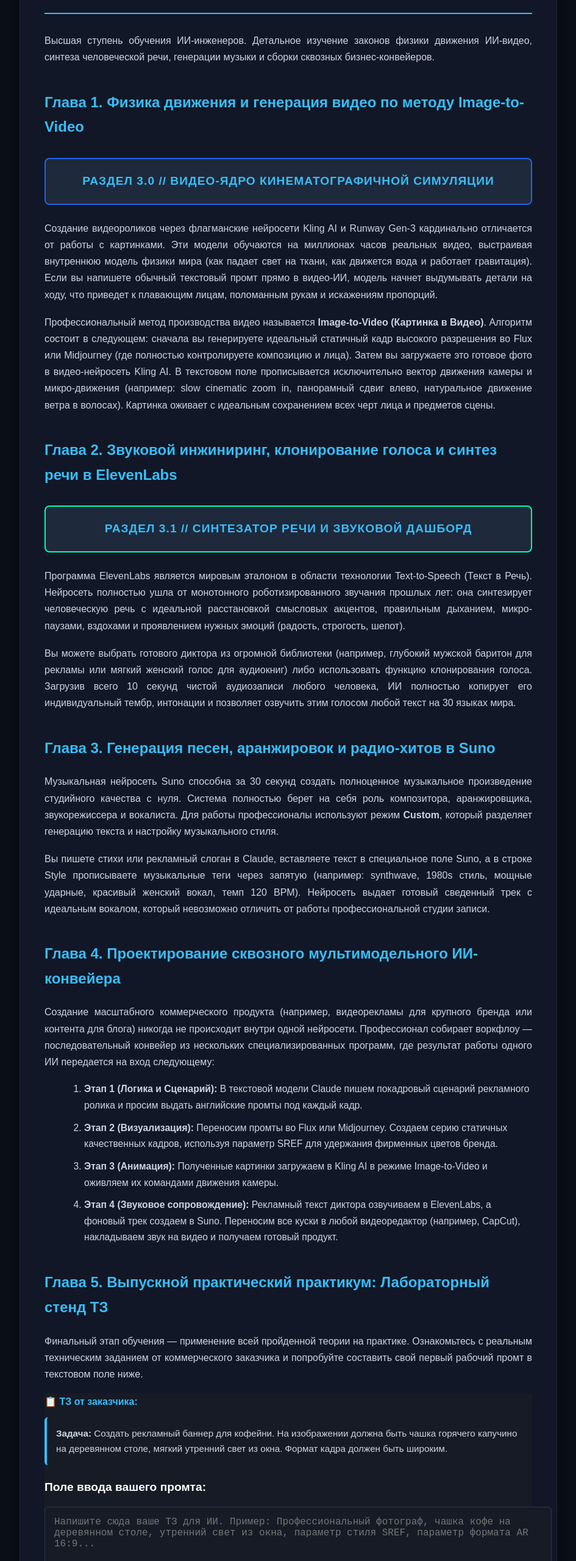
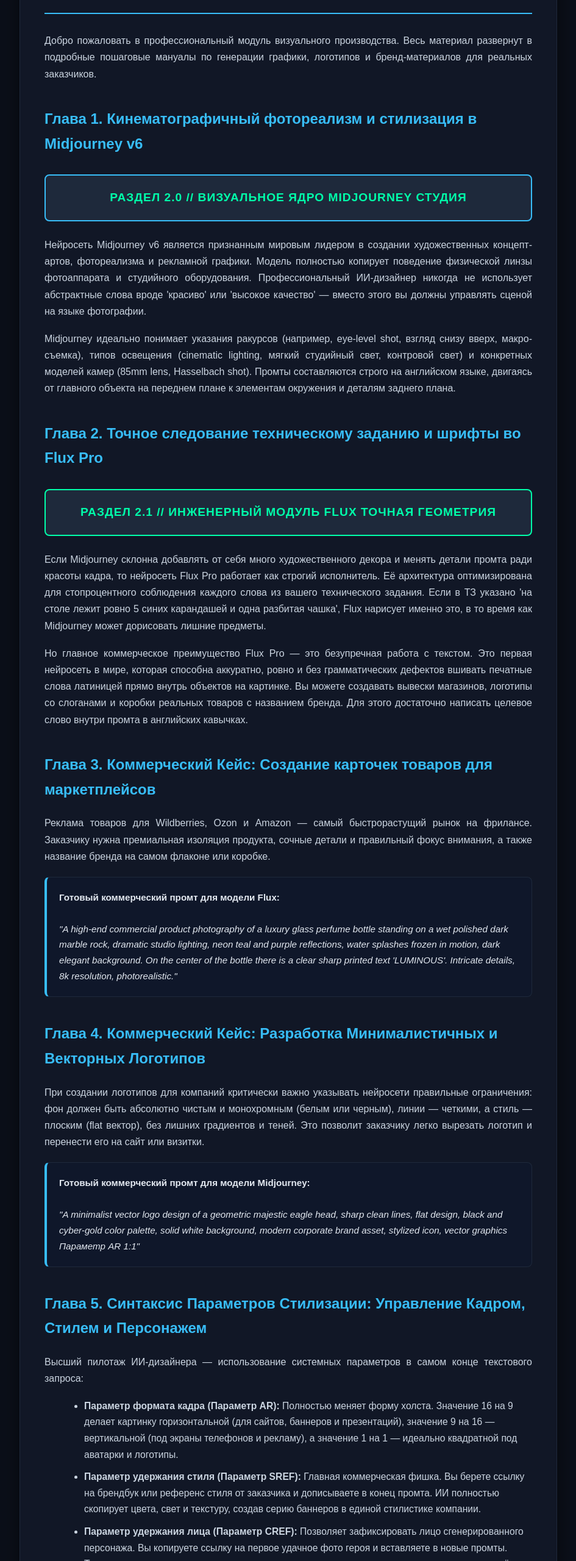
Before and after one commit to PEShhoeva5/ai-academy, a plain HTML site: page page2.html in a window 1280 px wide. Shown: the part 240-2800 px from the top of the page at 61% size, without its empty margins (167-1112 px from the left). Drawn offline with Linux system fonts and the light colour scheme.

Commit message:
Add files via upload

```diff
--- a/page2.html
+++ b/page2.html
@@ -3,7 +3,7 @@
 <head>
     <meta charset="utf-8">
     <meta name="viewport" content="width=device-width, initial-scale=1.0">
-    <title>Курс 3: Нейро-Продакшн и Диплом</title>
+    <title>Курс 2: Коммерческая Графика</title>
     <style>
         body { background-color: #0b0f19; color: #e2e8f0; font-family: sans-serif; padding: 20px; line-height: 1.7; padding-top: 80px; }
         .box { max-width: 800px; margin: 0 auto; background-color: #111726; padding: 40px; border-radius: 12px; border: 1px solid #1e293b; box-shadow: 0 10px 30px rgba(0,0,0,0.5); }
@@ -11,19 +11,13 @@
         .nav-item { display: inline-block; background: #0f172a; color: #fff; padding: 8px 16px; margin: 0 4px; border-radius: 4px; text-decoration: none; font-weight: bold; font-size: 0.9rem; border: 1px solid #2d3748; }
         .nav-item:hover { border-color: #00ffaa; }
         h1 { text-align: center; color: #fff; margin-bottom: 30px; border-bottom: 2px solid #38bdf8; padding-bottom: 15px; font-size: 1.8rem; font-weight: 700; }
-        .chapter-banner { background: #1e293b; border: 2px solid #2563eb; padding: 20px; border-radius: 8px; margin: 25px 0; text-align: center; font-weight: bold; color: #38bdf8; font-size: 1.2rem; text-transform: uppercase; letter-spacing: 1px; }
+        .chapter-banner { background: #1e293b; border: 2px solid #38bdf8; padding: 20px; border-radius: 8px; margin: 25px 0; text-align: center; font-weight: bold; color: #00ffaa; font-size: 1.2rem; text-transform: uppercase; letter-spacing: 1px; }
         h2 { color: #38bdf8; font-size: 1.5rem; margin-top: 40px; margin-bottom: 15px; padding-bottom: 5px; }
         h3 { color: #00ffaa; margin-top: 25px; margin-bottom: 10px; font-size: 1.2rem; font-weight: 600; }
         p { color: #cbd5e1; margin-bottom: 18px; font-size: 1rem; text-align: justify; }
         ul, ol { margin-left: 25px; margin-bottom: 20px; }
         li { margin-bottom: 10px; color: #cbd5e1; font-size: 0.98rem; }
-        .prompt-input { width: 100%; height: 90px; background: #161b26; border: 1px solid #2d3748; border-radius: 6px; color: #fff; padding: 15px; font-size: 1rem; margin-top: 10px; resize: none; }
-        .tips-box { background: #161b26; padding: 15px; border-radius: 6px; border-left: 4px solid #38bdf8; margin-top: 12px; font-size: 0.95rem; color: #cbd5e1; line-height: 1.6; }
-        .tech-cert-panel { background-color: #0f172a; border: 1px solid #1e293b; border-top: 3px solid #2563eb; padding: 35px; border-radius: 8px; text-align: left; margin-top: 40px; }
-        .tech-cert-status { font-family: monospace; color: #2563eb; font-weight: bold; font-size: 0.9rem; letter-spacing: 1px; text-transform: uppercase; margin-bottom: 12px; display: block; }
-        .tech-cert-title { color: #fff; font-size: 1.5rem; font-weight: 600; margin-bottom: 15px; }
-        .tech-cert-line { height: 1px; background: #1e293b; margin: 20px 0; }
-        .tech-btn { display: block; background-color: #2563eb; color: #fff; font-weight: bold; text-decoration: none; padding: 15px; border-radius: 6px; font-size: 1rem; text-align: center; margin-top: 25px; letter-spacing: 0.5px; }
+        .example-box { background-color: #0f172a; padding: 20px; border-radius: 8px; margin: 20px 0; border: 1px solid #1e293b; border-left: 4px solid #38bdf8; font-size: 0.95rem; color: #e2e8f0; }
         .btn-flex { display: flex; justify-content: space-between; margin-top: 35px; gap: 15px; }
         .btn-link { display: block; width: 48%; padding: 15px; font-weight: bold; border-radius: 6px; text-decoration: none; text-align: center; font-size: 1rem; background-color: #2d3748; color: #fff; border: 1px solid #4a5568; }
     </style>
@@ -32,55 +26,55 @@
 
     <nav class="nav-bar">
         <a href="index.html" class="nav-item">Курс 1 (Текст)</a>
-        <a href="page2.html" class="nav-item">Курс 2 (Графика)</a>
-        <a href="page3.html" class="nav-item" style="border-color:#00ffaa;">Курс 3 (Медиа)</a>
+        <a href="page2.html" class="nav-item" style="border-color:#00ffaa;">Курс 2 (Графика)</a>
+        <a href="page3.html" class="nav-item">Курс 3 (Медиа)</a>
     </nav>
 
     <div class="box">
-        <h1>КУРС 3: Кинематографичный Продакшн и Автоматизация (Полная программа)</h1>
-        <p>Высшая ступень обучения ИИ-инженеров. Детальное изучение законов физики движения ИИ-видео, синтеза человеческой речи, генерации музыки и сборки сквозных бизнес-конвейеров.</p>
+        <h1>КУРС 2: Коммерческая Графика и Дизайн (Полная программа)</h1>
+        <p>Добро пожаловать в профессиональный модуль визуального производства. Весь материал развернут в подробные пошаговые мануалы по генерации графики, логотипов и бренд-материалов для реальных заказчиков.</p>
 
         <!-- ГЛАВА 1 -->
-        <h2>Глава 1. Физика движения и генерация видео по методу Image-to-Video</h2>
-        <div class="chapter-banner">РАЗДЕЛ 3.0 // ВИДЕО-ЯДРО КИНЕМАТОГРАФИЧНОЙ СИМУЛЯЦИИ</div>
-        <p>Создание видеороликов через флагманские нейросети Kling AI и Runway Gen-3 кардинально отличается от работы с картинками. Эти модели обучаются на миллионах часов реальных видео, выстраивая внутреннюю модель физики мира (как падает свет на ткани, как движется вода и работает гравитация). Если вы напишете обычный текстовый промт прямо в видео-ИИ, модель начнет выдумывать детали на ходу, что приведет к плавающим лицам, поломанным рукам и искажениям пропорций.</p>
-        <p>Профессиональный метод производства видео называется <b>Image-to-Video (Картинка в Видео)</b>. Алгоритм состоит в следующем: сначала вы генерируете идеальный статичный кадр высокого разрешения во Flux или Midjourney (где полностью контролируете композицию и лица). Затем вы загружаете это готовое фото в видео-нейросеть Kling AI. В текстовом поле прописывается исключительно вектор движения камеры и микро-движения (например: slow cinematic zoom in, панорамный сдвиг влево, натуральное движение ветра в волосах). Картинка оживает с идеальным сохранением всех черт лица и предметов сцены.</p>
+        <h2>Глава 1. Кинематографичный фотореализм и стилизация в Midjourney v6</h2>
+        <div class="chapter-banner">РАЗДЕЛ 2.0 // ВИЗУАЛЬНОЕ ЯДРО MIDJOURNEY СТУДИЯ</div>
+        <p>Нейросеть Midjourney v6 является признанным мировым лидером в создании художественных концепт-артов, фотореализма и рекламной графики. Модель полностью копирует поведение физической линзы фотоаппарата и студийного оборудования. Профессиональный ИИ-дизайнер никогда не использует абстрактные слова вроде 'красиво' или 'высокое качество' — вместо этого вы должны управлять сценой на языке фотографии.</p>
+        <p>Midjourney идеально понимает указания ракурсов (например, eye-level shot, взгляд снизу вверх, макро-съемка), типов освещения (cinematic lighting, мягкий студийный свет, контровой свет) и конкретных моделей камер (85mm lens, Hasselbach shot). Промты составляются строго на английском языке, двигаясь от главного объекта на переднем плане к элементам окружения и деталям заднего плана.</p>
 
         <!-- ГЛАВА 2 -->
-        <h2>Глава 2. Звуковой инжиниринг, клонирование голоса и синтез речи в ElevenLabs</h2>
-        <div class="chapter-banner" style="border-color: #00ffaa;">РАЗДЕЛ 3.1 // СИНТЕЗАТОР РЕЧИ И ЗВУКОВОЙ ДАШБОРД</div>
-        <p>Программа ElevenLabs является мировым эталоном в области технологии Text-to-Speech (Текст в Речь). Нейросеть полностью ушла от монотонного роботизированного звучания прошлых лет: она синтезирует человеческую речь с идеальной расстановкой смысловых акцентов, правильным дыханием, микро-паузами, вздохами и проявлением нужных эмоций (радость, строгость, шепот).</p>
-        <p>Вы можете выбрать готового диктора из огромной библиотеки (например, глубокий мужской баритон для рекламы или мягкий женский голос для аудиокниг) либо использовать функцию клонирования голоса. Загрузив всего 10 секунд чистой аудиозаписи любого человека, ИИ полностью копирует его индивидуальный тембр, интонации и позволяет озвучить этим голосом любой текст на 30 языках мира.</p>
+        <h2>Глава 2. Точное следование техническому заданию и шрифты во Flux Pro</h2>
+        <div class="chapter-banner" style="border-color: #00ffaa;">РАЗДЕЛ 2.1 // ИНЖЕНЕРНЫЙ МОДУЛЬ FLUX ТОЧНАЯ ГЕОМЕТРИЯ</div>
+        <p>Если Midjourney склонна добавлять от себя много художественного декора и менять детали промта ради красоты кадра, то нейросеть Flux Pro работает как строгий исполнитель. Её архитектура оптимизирована для стопроцентного соблюдения каждого слова из вашего технического задания. Если в ТЗ указано 'на столе лежит ровно 5 синих карандашей и одна разбитая чашка', Flux нарисует именно это, в то время как Midjourney может дорисовать лишние предметы.</p>
+        <p>Но главное коммерческое преимущество Flux Pro — это безупречная работа с текстом. Это первая нейросеть в мире, которая способна аккуратно, ровно и без грамматических дефектов вшивать печатные слова латиницей прямо внутрь объектов на картинке. Вы можете создавать вывески магазинов, логотипы со слоганами и коробки реальных товаров с названием бренда. Для этого достаточно написать целевое слово внутри промта в английских кавычках.</p>
 
         <!-- ГЛАВА 3 -->
-        <h2>Глава 3. Генерация песен, аранжировок и радио-хитов в Suno</h2>
-        <p>Музыкальная нейросеть Suno способна за 30 секунд создать полноценное музыкальное произведение студийного качества с нуля. Система полностью берет на себя роль композитора, аранжировщика, звукорежиссера и вокалиста. Для работы профессионалы используют режим <b>Custom</b>, который разделяет генерацию текста и настройку музыкального стиля.</p>
-        <p>Вы пишете стихи или рекламный слоган в Claude, вставляете текст в специальное поле Suno, а в строке Style прописываете музыкальные теги через запятую (например: synthwave, 1980s стиль, мощные ударные, красивый женский вокал, темп 120 BPM). Нейросеть выдает готовый сведенный трек с идеальным вокалом, который невозможно отличить от работы профессиональной студии записи.</p>
+        <h2>Глава 3. Коммерческий Кейс: Создание карточек товаров для маркетплейсов</h2>
+        <p>Реклама товаров для Wildberries, Ozon и Amazon — самый быстрорастущий рынок на фрилансе. Заказчику нужна премиальная изоляция продукта, сочные детали и правильный фокус внимания, а также название бренда на самом флаконе или коробке.</p>
+        <div class="example-box">
+            <b>Готовый коммерческий промт для модели Flux:</b><br><br>
+            <i>"A high-end commercial product photography of a luxury glass perfume bottle standing on a wet polished dark marble rock, dramatic studio lighting, neon teal and purple reflections, water splashes frozen in motion, dark elegant background. On the center of the bottle there is a clear sharp printed text 'LUMINOUS'. Intricate details, 8k resolution, photorealistic."</i>
+        </div>
 
         <!-- ГЛАВА 4 -->
-        <h2>Глава 4. Проектирование сквозного мультимодельного ИИ-конвейера</h2>
-        <p>Создание масштабного коммерческого продукта (например, видеорекламы для крупного бренда или контента для блога) никогда не происходит внутри одной нейросети. Профессионал собирает воркфлоу — последовательный конвейер из нескольких специализированных программ, где результат работы одного ИИ передается на вход следующему:</p>
-        <ol>
-            <li><b>Этап 1 (Логика и Сценарий):</b> В текстовой модели Claude пишем покадровый сценарий рекламного ролика и просим выдать английские промты под каждый кадр.</li>
-            <li><b>Этап 2 (Визуализация):</b> Переносим промты во Flux или Midjourney. Создаем серию статичных качественных кадров, используя параметр SREF для удержания фирменных цветов бренда.</li>
-            <li><b>Этап 3 (Анимация):</b> Полученные картинки загружаем в Kling AI в режиме Image-to-Video и оживляем их командами движения камеры.</li>
-            <li><b>Этап 4 (Звуковое сопровождение):</b> Рекламный текст диктора озвучиваем в ElevenLabs, а фоновый трек создаем в Suno. Переносим все куски в любой видеоредактор (например, CapCut), накладываем звук на видео и получаем готовый продукт.</li>
-        </ol>
+        <h2>Глава 4. Коммерческий Кейс: Разработка Минималистичных и Векторных Логотипов</h2>
+        <p>При создании логотипов для компаний критически важно указывать нейросети правильные ограничения: фон должен быть абсолютно чистым и монохромным (белым или черным), линии — четкими, а стиль — плоским (flat вектор), без лишних градиентов и теней. Это позволит заказчику легко вырезать логотип и перенести его на сайт или визитки.</p>
+        <div class="example-box">
+            <b>Готовый коммерческий промт для модели Midjourney:</b><br><br>
+            <i>"A minimalist vector logo design of a geometric majestic eagle head, sharp clean lines, flat design, black and cyber-gold color palette, solid white background, modern corporate brand asset, stylized icon, vector graphics Параметр AR 1:1"</i>
+        </div>
 
-        <!-- ГЛАВА 5 / ПРАКТИКА -->
-        <h2>Глава 5. Выпускной практический практикум: Лабораторный стенд ТЗ</h2>
-        <p>Финальный этап обучения — применение всей пройденной теории на практике. Ознакомьтесь с реальным техническим заданием от коммерческого заказчика и попробуйте составить свой первый рабочий промт в текстовом поле ниже.</p>
+        <!-- ГЛАВА 5 -->
+        <h2>Глава 5. Синтаксис Параметров Стилизации: Управление Кадром, Стилем и Персонажем</h2>
+        <p>Высший пилотаж ИИ-дизайнера — использование системных параметров в самом конце текстового запроса:</p>
+        <ul>
+            <li><b>Параметр формата кадра (Параметр AR):</b> Полностью меняет форму холста. Значение 16 на 9 делает картинку горизонтальной (для сайтов, баннеров и презентаций), значение 9 на 16 — вертикальной (под экраны телефонов и рекламу), а значение 1 на 1 — идеально квадратной под аватарки и логотипы.</li>
+            <li><b>Параметр удержания стиля (Параметр SREF):</b> Главная коммерческая фишка. Вы берете ссылку на брендбук или референс стиля от заказчика и дописываете в конец промта. ИИ полностью скопирует цвета, свет и текстуру, создав серию баннеров в единой стилистике компании.</li>
+            <li><b>Параметр удержания лица (Параметр CREF):</b> Позволяет зафиксировать лицо сгенерированного персонажа. Вы копируете ссылку на первое удачное фото героя и вставляете в новые промты. Теперь персонаж может менять одежду, позы и находиться на разных локациях, сохраняя своё лицо.</li>
+        </ul>
 
-        <div class="quiz" style="background:#161b26; border-color:#38bdf8;">
-            <p style="color:#38bdf8; font-weight:600; margin-bottom:5px;">📋 ТЗ от заказчика:</p>
-            <div class="tips-box">
-                <b>Задача:</b> Создать рекламный баннер для кофейни. На изображении должна быть чашка горячего капучино на деревянном столе, мягкий утренний свет из окна. Формат кадра должен быть широким.
-            </div>
-            <h3 style="margin-top:20px; margin-bottom:5px; color:#fff;">Поле ввода вашего промта:</h3>
-            <textarea class="prompt-input" placeholder="Напишите сюда ваше ТЗ для ИИ. Пример: Профессиональный фотограф, чашка кофе на деревянном столе, утренний свет из окна, параметр стиля SREF, параметр формата AR 16:9..."></textarea>
-
-            <h3 style="margin-top:20px; color:#00ffaa; font-size:1rem;">💡 Шпаргалка для успешного выполнения:</h3>
-            <ul style="font-size:0.9rem; margin-top:5px;">
-                <li>Задайте Роль эксперта в самом начале запроса (Профессиональный фотограф).</li>
-                <li>Опишите точные детали предметов (чашка капучино, деревянный стол).</li>
-                <li>Впишите текстовое указание на параметр формата AR 16:9 для широкого экрана.</li>
+        <div class="btn-flex">
+            <a href="index.html" class="btn-link">← Назад в Курс 1</a>
+            <a href="page3.html" class="btn-link" style="background-color: #2563eb; border-color: #2563eb; color: #fff;">В Курс 3 (Медиа-Продакшн) →</a>
+        </div>
+    </div>
+</body>
+</html>
```
